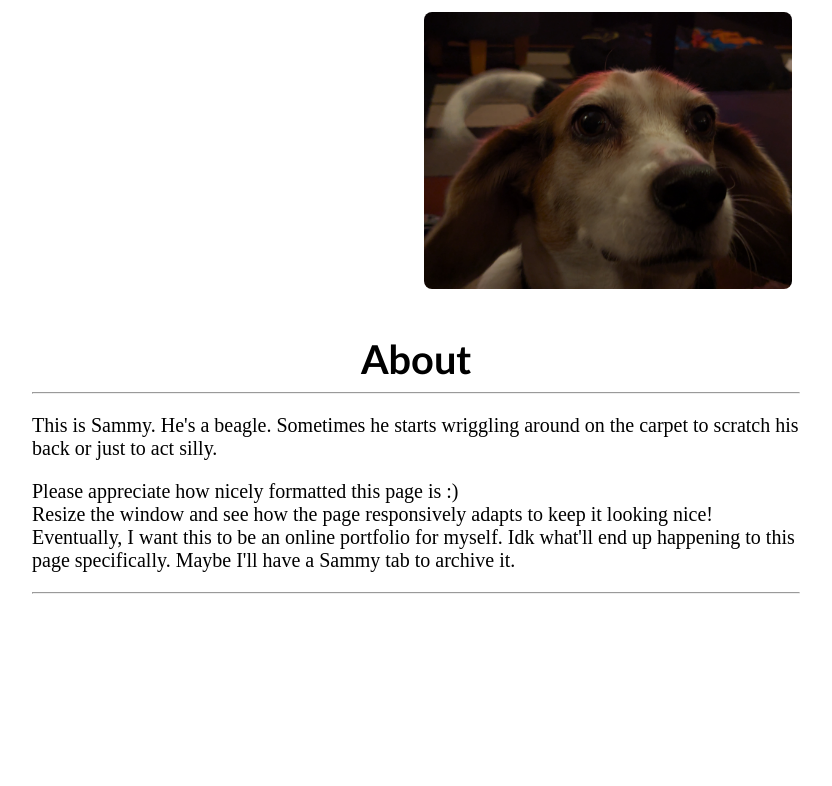
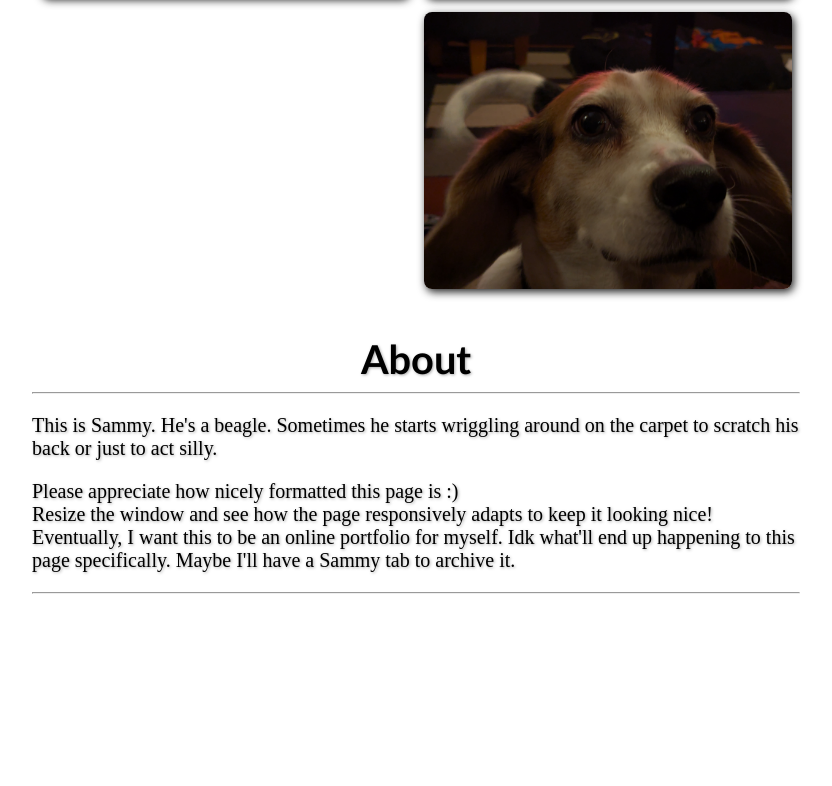
Before and after one commit to calebsarmiento/calebsarmiento.github.io, a plain HTML site: page index.html in a window 1280 px wide. Shown: the part 1198-1984 px from the top of the page, without its empty margins (224-1056 px from the left). Drawn offline with Linux system fonts and the light colour scheme.

Commit message:
Added box shadows

```diff
--- a/styles/style.css
+++ b/styles/style.css
@@ -1,6 +1,11 @@
+img {
+	box-shadow: 2px 3px 8px #222;
+}
+
 .title {
 	font-family: 'Trebuchet MS', system-ui, sans-serif;
 	text-align: center;
+	text-shadow: 1px 1px 3px #aaa;
 }
 
 .title h1 {margin: 5% 0% 2.5%;}
@@ -8,6 +13,7 @@
 
 .text {
 	font-family: 'Times New Roman', serif;
+	text-shadow: 1px 1px 3px #aaa;
 }
 
 .row {
```
